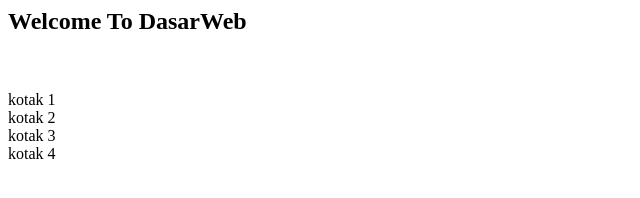
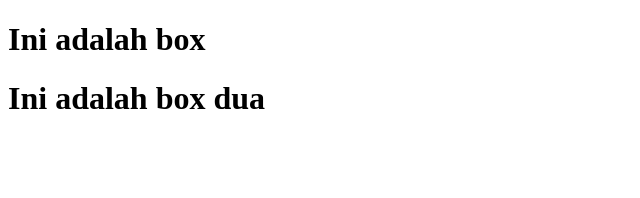
Before and after one commit to HzlMitha/Pemograman-Web, a plain HTML site: page index.html in a window 1280 px wide. Shown: the whole page, without its empty margins (0-640 px from the left). Drawn offline with Linux system fonts and the light colour scheme.

Commit message:
style margin pada index.html

```diff
--- a/index.html
+++ b/index.html
@@ -1,16 +1,17 @@
+<!DOCTYPE html>
 <html>
-    <head>
-        <title>Main Page</title>
-        <link rel="stylesheet" type="text/css" href="style.css">
-    </head>
-    <body>
-        <h2>Welcome To DasarWeb</h2>
-        <br><br>
-        <!--Contoh penggunaan class-->
-        <div class="kotak">kotak 1</div>
-        <div class="kotak">kotak 2</div>
-        <div class="kotak">kotak 3</div>
-        <!--Contoh penggunaan id-->
-        <div id="kotak">kotak 4</div>
-    </body>
+
+<head>
+    <title>Margin CSS</title>
+    <link rel="stylesheet" type="text/css" href="styleMargin.css">
+</head>
+
+<body>
+    <div class="box">
+        <h1>Ini adalah box</h1>
+    </div>
+    <div class="box-dua">
+        <h1>Ini adalah box dua</h1>
+    </div>
+</body>
 </html>
```
